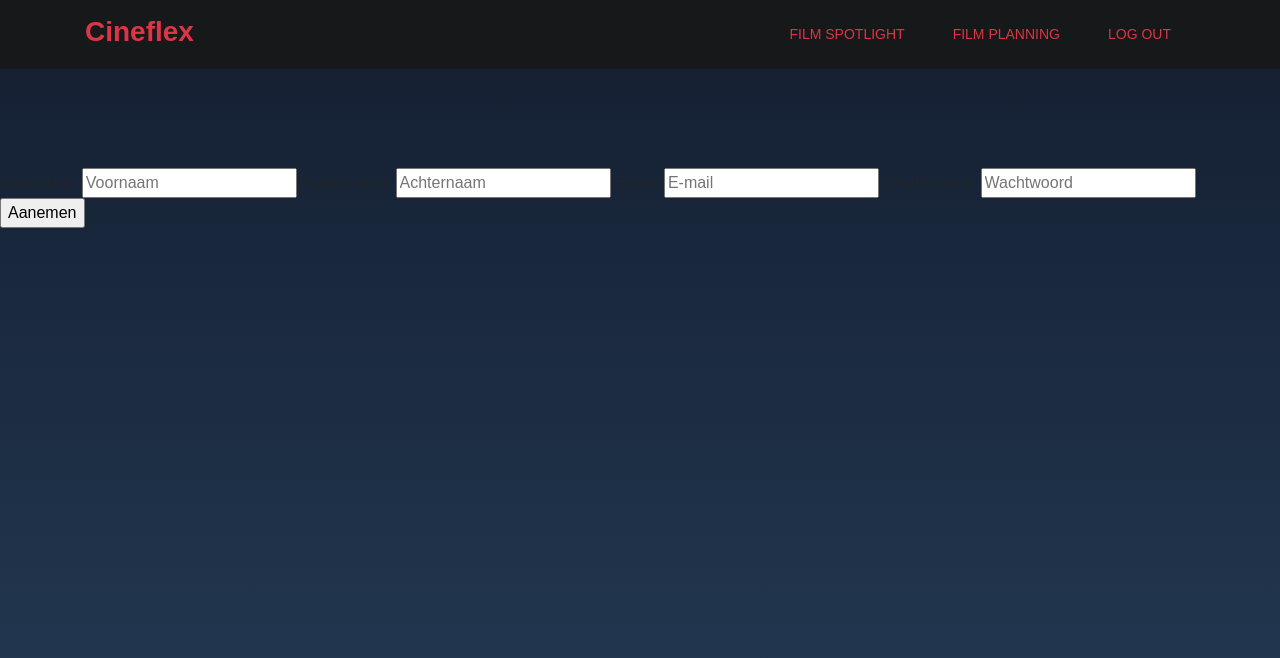
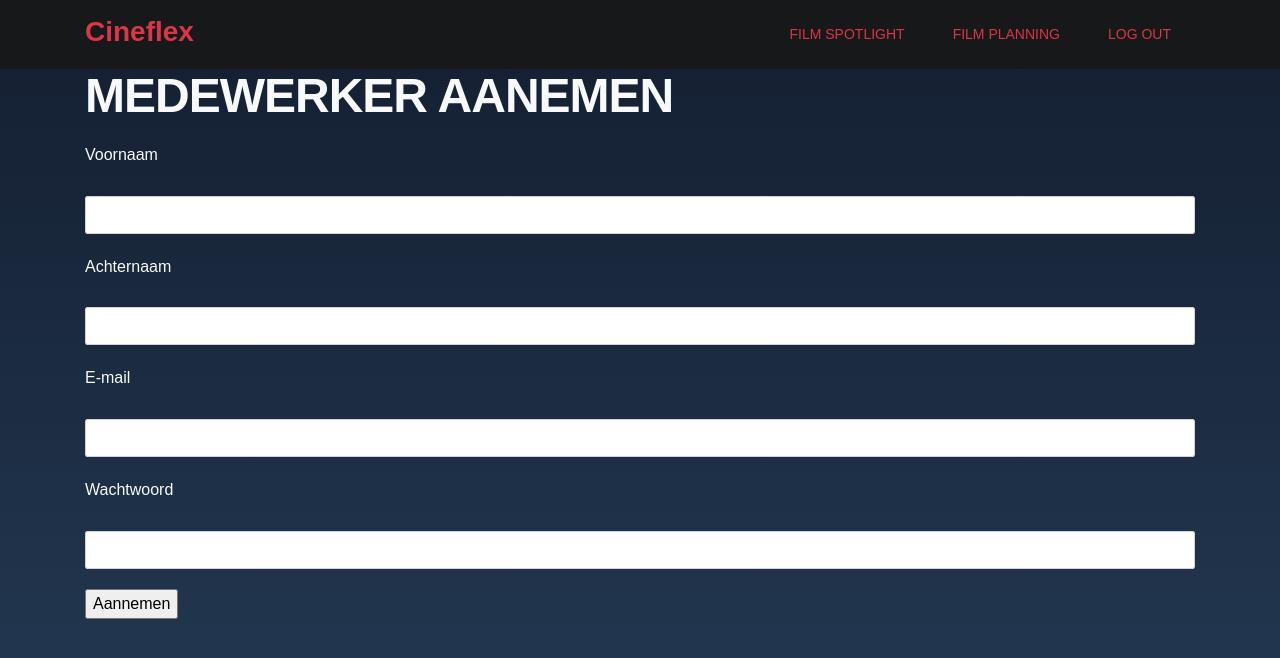
Before and after one commit to jyliuuu/cineflex-cinema, a PHP site: page /index.php?page=medewerkeraanemen in a window 1280 px wide. Shown: the top 658 px of the page. Run offline with PHP 8.4, Linux system fonts and the light colour scheme; the visitor is signed in with stand-in values (Sample User, id 1); some libraries are stand-ins or nearby versions.

Commit message:
register fix

```diff
--- a/include/medewerkeraanemen.inc.php
+++ b/include/medewerkeraanemen.inc.php
@@ -1,25 +1,32 @@
-<form action="php/medewerkeraanemen.php" method="POST">
+<form class="maxform" action="php/medewerkeraanemen.php" method="POST" enctype="multipart/form-data">
 
-<br>
-<br>
-<br>
-<br>
-<br>
-<br>
-<br>
 
-<td>Voornaam: </td>
-<input type="text" placeholder="Voornaam" name="voornaam" value="" required>
+<br><br>
+<link rel="stylesheet" href="../css/style.css">
+<div class="container">
+    <div class="text-light">
+        <h1>Medewerker aanemen</h1>
+            <div class="user-box">
+                <label>Voornaam</label>
+                <input type="text" name="voornaam" class="form-control" required="">
+            </div>
 
-<td>Achternaam: </td>
-<input type="text" placeholder="Achternaam" name="achternaam" value="" required>
+            <div class="user-box">
+                <label>Achternaam</label>
+                <input type="text" name="achternaam" class="form-control" required="">
+            </div>
 
-<td>Email: </td>
-<input type="text" placeholder="E-mail" name="email" value="" required>
+            <div class="user-box">
+                <label>E-mail</label>
+                <input type="text" name="email"  class="form-control" required="">
+            </div>
 
-<td>Wachtwoord: </td>
-<input type="password" placeholder="Wachtwoord" name="wachtwoord" value="" required>
+            <div class="user-box">
+                <label>Wachtwoord</label>
+                <input type="password" name="wachtwoord"  class="form-control" required="">
+            </div>
 
-<input type="submit" name="submit" value="Aanemen">
+<input type="submit" name="submit" value="Aannemen">
 
 </form>
+</div>
--- a/include/navbar.inc.php
+++ b/include/navbar.inc.php
@@ -57,7 +57,7 @@ echo "<pre>", print_r($_SESSION), "</pre>";
                     </li>
 
                     <li class="nav-item">
-                        <a href="include/registreren.inc.php" class="nav-link smoothScroll text-danger">Registreren</a>
+                        <a href="index.php?page=registreren" class="nav-link smoothScroll text-danger">Registreren</a>
                     </li>
 
                     <li class="nav-item">
```
Also changed, not shown: include/medewerkersbewerk.inc.php (+25 -17 lines), include/registreren.inc.php (+6 -1 lines), php/registreren.php (+14 -5 lines).
